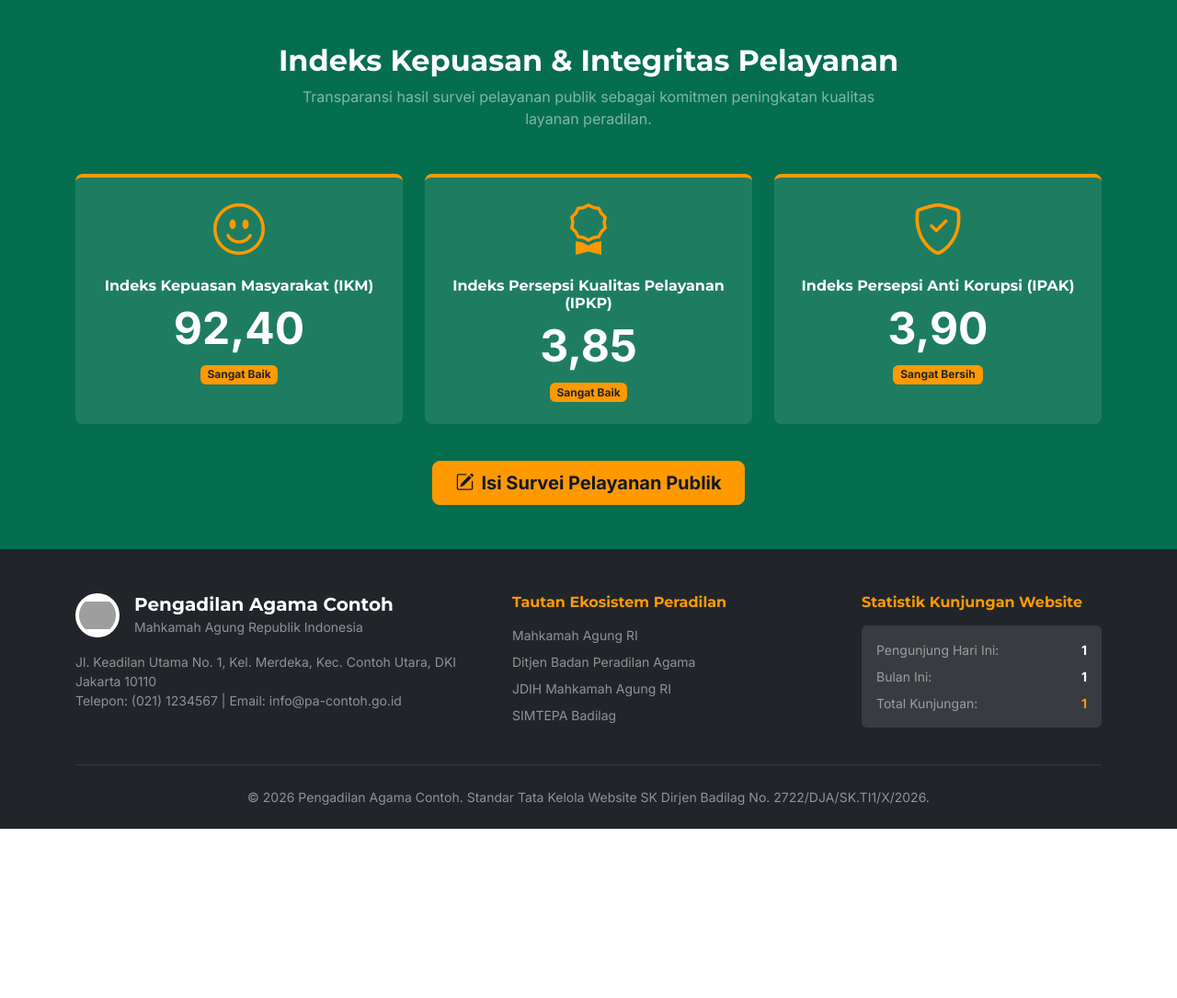
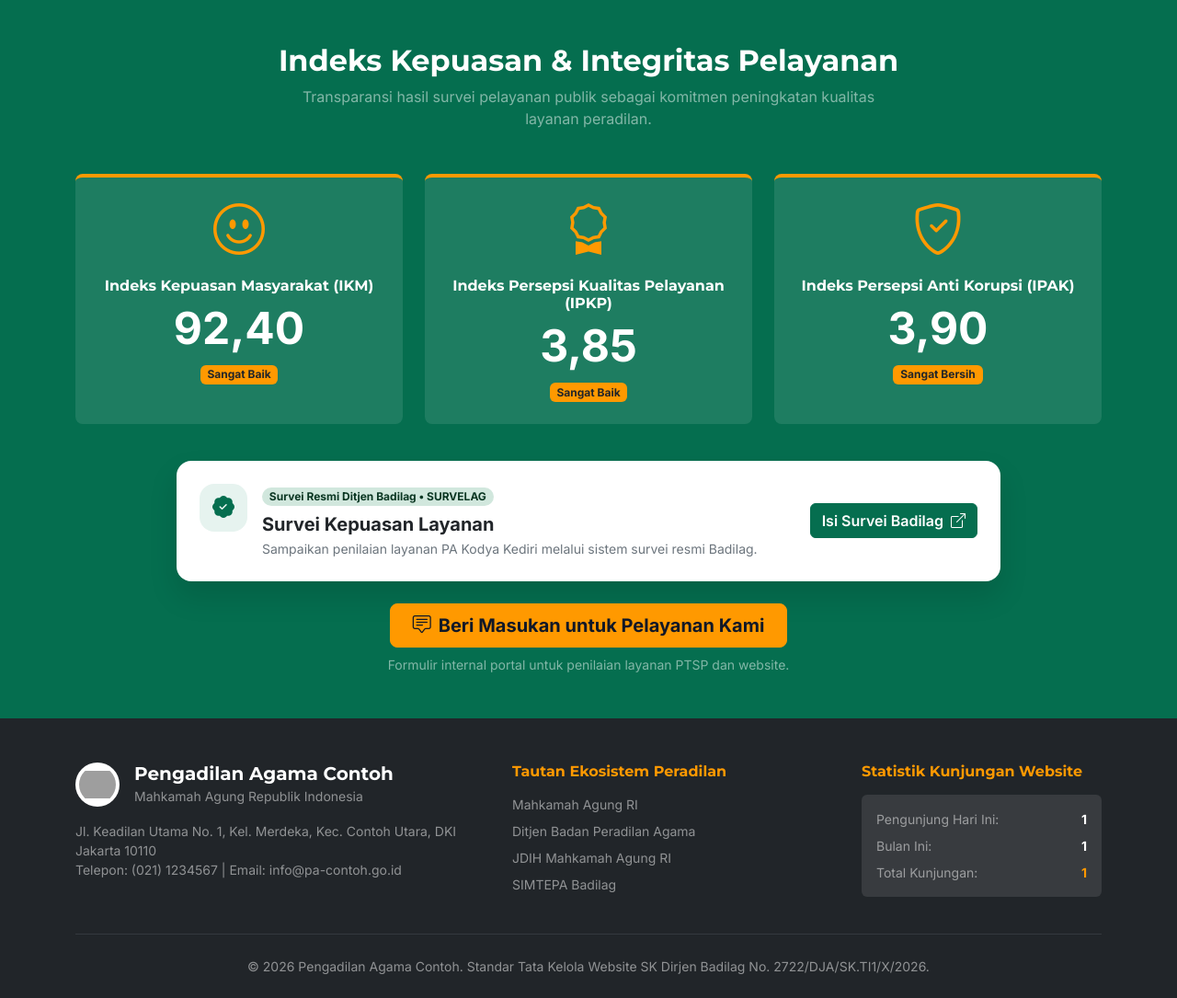
Before and after one commit to ansoricode/pa-portal, a Laravel app: page / in a window 1280 px wide. Shown: the part 1639-2724 px from the top of the page at 92% size. Before the commit the page ends 2540 px from the top, so only its background shows below. Run offline with Laravel 12, Linux system fonts and the light colour scheme; data comes from the database, SQL or seed files in the repository; grey boxes labelled with a size stand in for pictures from a placeholder-image service; data that the repository does not hold is empty; some libraries are stand-ins or nearby versions; grey boxes are pictures that could not be loaded.

Commit message:
update tombol survei front end

```diff
--- a/public/css/portal.css
+++ b/public/css/portal.css
@@ -54,6 +54,24 @@
             background-color: var(--pa-primary-dark);
             border-color: var(--pa-primary-dark);
             color: #ffffff;
+        }
+
+        .survey-official-card {
+            max-width: 56rem;
+            border: 1px solid rgba(255, 255, 255, 0.6);
+            background-color: #ffffff;
+            box-shadow: 0 1rem 2rem rgba(0, 0, 0, 0.12);
+        }
+        .survey-official-icon {
+            display: inline-flex;
+            width: 3.25rem;
+            height: 3.25rem;
+            flex: 0 0 3.25rem;
+            align-items: center;
+            justify-content: center;
+            border-radius: 1rem;
+            background-color: var(--pa-primary-light);
+            color: var(--pa-primary);
         }
 
         /* Tipografi */
--- a/resources/views/layouts/app.blade.php
+++ b/resources/views/layouts/app.blade.php
@@ -219,10 +219,11 @@
     <div class="modal-dialog modal-dialog-centered">
         <div class="modal-content">
             <div class="modal-header bg-pa-primary text-white">
-                <h5 class="modal-title font-display fw-bold" id="surveyModalLabel">Survei Pelayanan Publik Terpadu</h5>
+                <h5 class="modal-title font-display fw-bold" id="surveyModalLabel">Masukan Internal PTSP &amp; Website</h5>
                 <button type="button" class="btn-close btn-close-white" data-bs-dismiss="modal" aria-label="Tutup"></button>
             </div>
             <div class="modal-body">
+                <p class="small text-secondary">Formulir internal portal ini tidak menggantikan survei resmi Ditjen Badilag.</p>
                 <form method="POST" action="{{ route('survey.store') }}">
                     @csrf
                     <div class="mb-3">
--- a/resources/views/public/extra/layanan-publik-survei.blade.php
+++ b/resources/views/public/extra/layanan-publik-survei.blade.php
@@ -1,4 +1,5 @@
 <div class="bg-pa-primary text-white rounded-3 p-4 mb-4">
     @include('public.partials.indices', ['indices' => $indices])
 </div>
-<button type="button" class="btn btn-pa-secondary" data-bs-toggle="modal" data-bs-target="#survey-modal">Isi Kuesioner Survei Sekarang</button>
+<button type="button" class="btn btn-pa-secondary" data-bs-toggle="modal" data-bs-target="#survey-modal">Beri Masukan untuk Pelayanan Kami</button>
+<p class="small text-secondary mt-2">Formulir internal portal untuk penilaian layanan PTSP dan website.</p>
--- a/resources/views/public/home.blade.php
+++ b/resources/views/public/home.blade.php
@@ -111,10 +111,34 @@
             <p class="text-white-50 mx-auto" style="max-width: 40rem;">Transparansi hasil survei pelayanan publik sebagai komitmen peningkatan kualitas layanan peradilan.</p>
         </div>
         @include('public.partials.indices', ['indices' => $indices])
-        <div class="text-center pt-3">
+        <div class="pt-3">
+            <div class="survey-official-card mx-auto mb-4 rounded-4 p-3 p-md-4 text-start">
+                <div class="d-flex flex-column flex-md-row align-items-md-center justify-content-between gap-3">
+                    <div class="d-flex align-items-start gap-3">
+                        <span class="survey-official-icon" aria-hidden="true">
+                            <i class="bi bi-patch-check-fill fs-4"></i>
+                        </span>
+                        <div>
+                            <span class="badge rounded-pill bg-success-subtle text-success-emphasis">Survei Resmi Ditjen Badilag &bull; SURVELAG</span>
+                            <h3 class="h5 fw-bold text-dark mt-2 mb-1">Survei Kepuasan Layanan</h3>
+                            <p class="small text-secondary mb-0">Sampaikan penilaian layanan PA Kodya Kediri melalui sistem survei resmi Badilag.</p>
+                        </div>
+                    </div>
+                    <a href="https://survei.badilag.net/s/c948693eed67bdcfec6ca939896d87b1"
+                       target="_blank"
+                       rel="noopener noreferrer"
+                       aria-label="Isi survei resmi Badilag, membuka tab baru"
+                       class="btn btn-pa-primary text-nowrap align-self-start align-self-md-center">
+                        Isi Survei Badilag <i class="bi bi-box-arrow-up-right ms-1" aria-hidden="true"></i>
+                    </a>
+                </div>
+            </div>
+        </div>
+        <div class="text-center">
             <button type="button" class="btn btn-pa-secondary btn-lg px-4" data-bs-toggle="modal" data-bs-target="#survey-modal">
-                <i class="bi bi-pencil-square me-2"></i>Isi Survei Pelayanan Publik
+                <i class="bi bi-chat-square-text me-2"></i>Beri Masukan untuk Pelayanan Kami
             </button>
+            <p class="small text-white-50 mt-2 mb-0">Formulir internal portal untuk penilaian layanan PTSP dan website.</p>
         </div>
     </div>
 </section>
```
Also changed, not shown: tests/Feature/OfficialSurveyLinkTest.php (added, +24 -0 lines).
